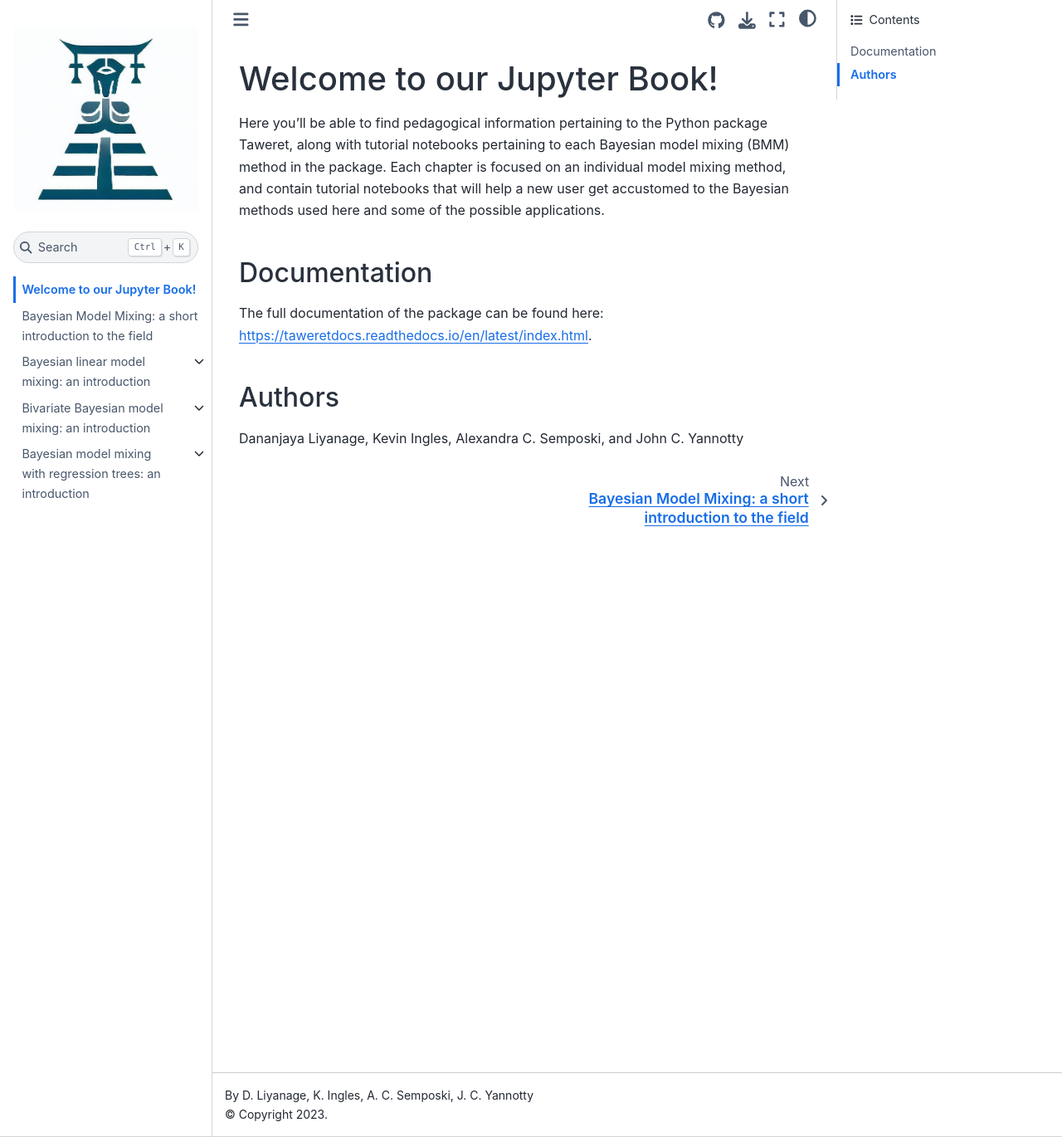
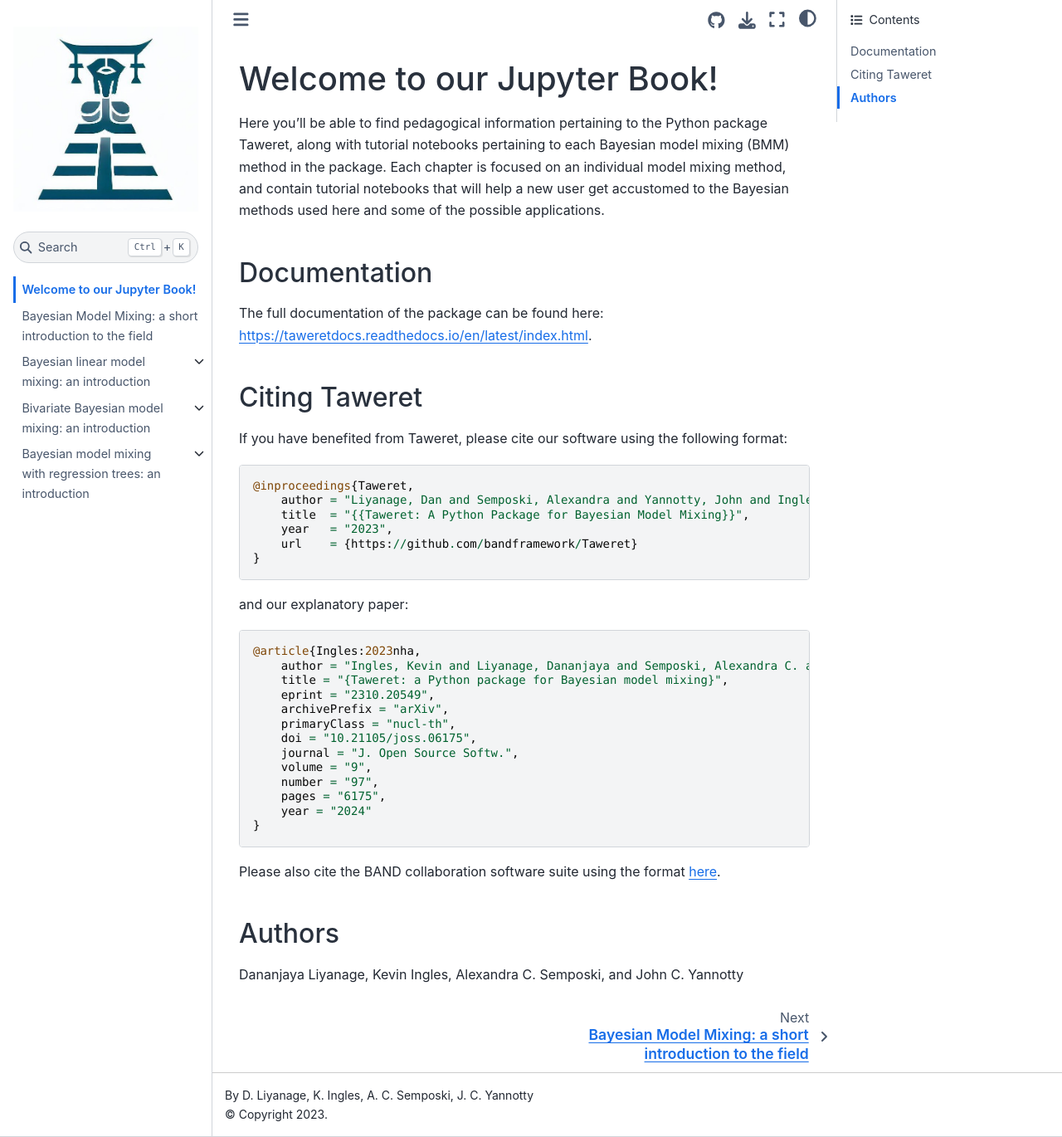
Before and after one commit to bandframework/Taweret, a Jupyter Book: the page built from book/landing.md, in a window 1280 px wide and 1370 px high. Shown: the whole window at 83% size. Built offline with Jupyter Book 1.0.4 settings and Sphinx 7.4.7 and the Sphinx Book theme 1.1.4, drawn with Linux system fonts in a browser that asks for light colours; pages that are not in the unit, such as notebooks, are missing from menus.

Commit message:
Update landing.md

````diff
--- a/book/landing.md
+++ b/book/landing.md
@@ -6,5 +6,37 @@ pertaining to each Bayesian model mixing (BMM) method in the package. Each chapt
 ## Documentation
 The full documentation of the package can be found here: https://taweretdocs.readthedocs.io/en/latest/index.html.
 
+## Citing Taweret
+If you have benefited from Taweret, please cite our software using the following format:
+
+```
+@inproceedings{Taweret,
+    author = "Liyanage, Dan and Semposki, Alexandra and Yannotty, John and Ingles, Kevin",
+    title  = "{{Taweret: A Python Package for Bayesian Model Mixing}}",
+    year   = "2023",
+    url    = {https://github.com/bandframework/Taweret}
+}
+```
+
+and our explanatory paper:
+
+```
+@article{Ingles:2023nha,
+    author = "Ingles, Kevin and Liyanage, Dananjaya and Semposki, Alexandra C. and Yannotty, John C.",
+    title = "{Taweret: a Python package for Bayesian model mixing}",
+    eprint = "2310.20549",
+    archivePrefix = "arXiv",
+    primaryClass = "nucl-th",
+    doi = "10.21105/joss.06175",
+    journal = "J. Open Source Softw.",
+    volume = "9",
+    number = "97",
+    pages = "6175",
+    year = "2024"
+}
+```
+
+Please also cite the BAND collaboration software suite using the format [here](https://github.com/bandframework/bandframework#citing-the-band-framework).
+
 ## Authors
 Dananjaya Liyanage, Kevin Ingles, Alexandra C. Semposki, and John C. Yannotty
````
